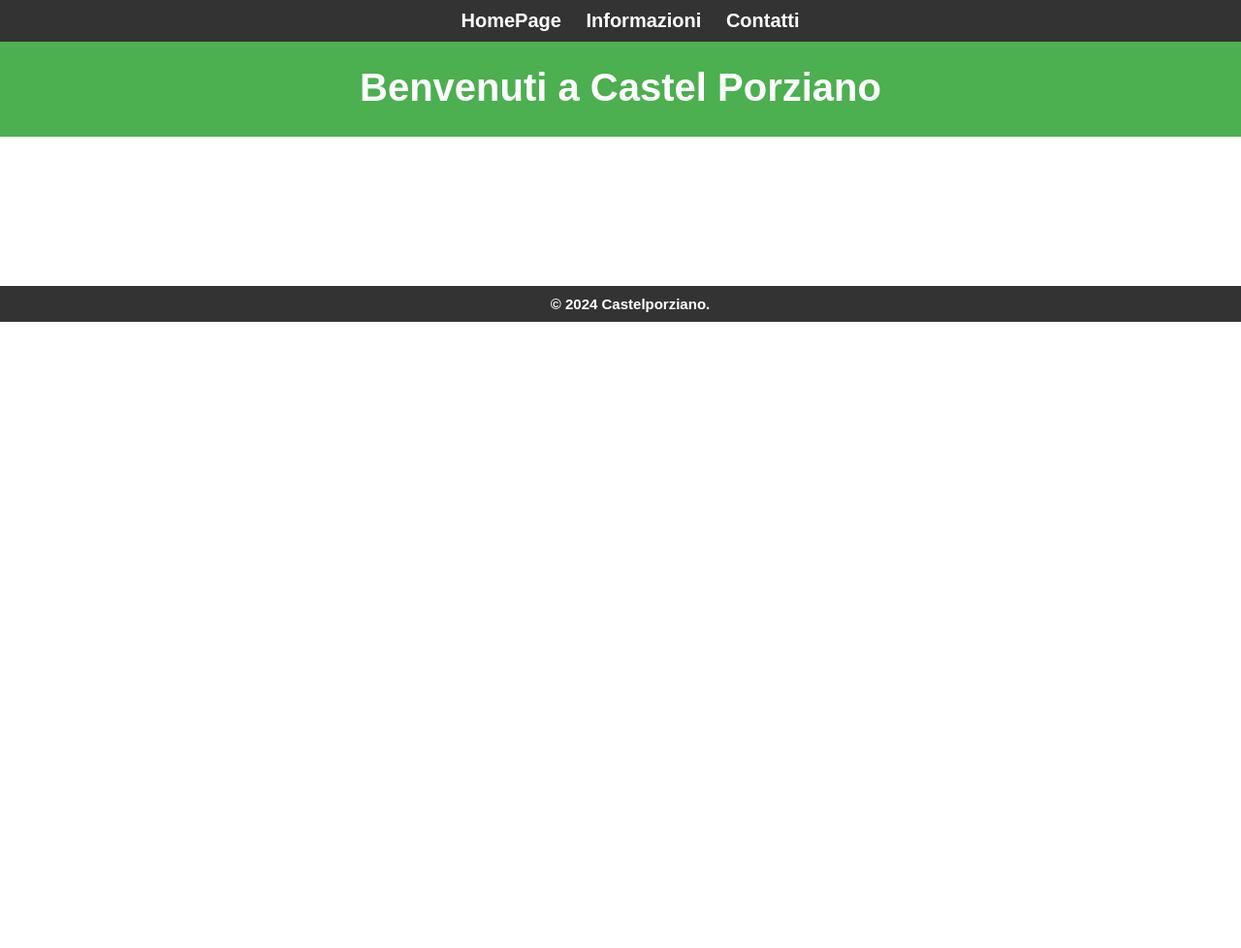
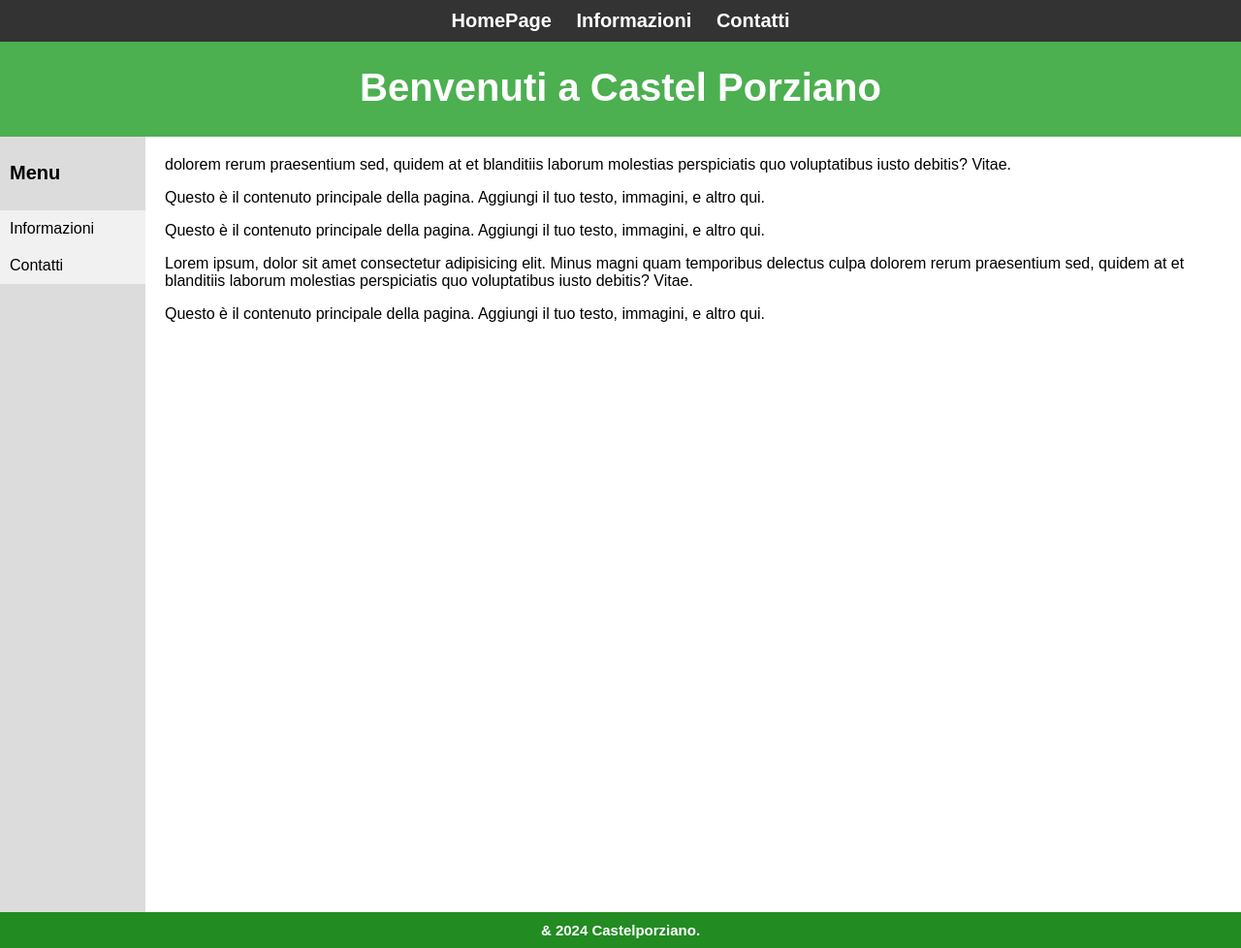
Before and after one commit to xelectro26/Lweb-2024, a PHP site: page /Info.html in a window 1280 px wide. Shown: the whole page at 97% size. Before the commit the page ends 332 px from the top, so only its background shows below. Run offline with PHP 8.4, Linux system fonts and the light colour scheme; some libraries are stand-ins or nearby versions.

Commit message:
Sistemato tutto il sito

```diff
--- a/Info.html
+++ b/Info.html
@@ -1,6 +1,5 @@
 <?xml version = "1.0" encoding="UTF-8"?>
 <!DOCTYPE html PUBLIC "-//W3C//DTD XHTML 1.0 Strict//EN" "http://www.w3.org/TR/xhtml1/DTD/xhtml1-strict.dtd">
-
 <html xmlns="http://www.w3.org/1999/xhtml" xml:lang="en" lang="en">
 
 <head>
@@ -13,25 +12,50 @@
 </head>
 
 <body>
+    <div class="wrapper">
+        <!-- div menu    -->
         <div class="menu">
             <a href="Index.html">HomePage</a>
             <a href="Info.html">Informazioni</a>
             <a href="Contatti.html">Contatti</a>
         </div>
-
+        <!-- div titolo   -->
         <div class="titolo">
             <header>
                 <h1>Benvenuti a Castel Porziano</h1>
             </header>
         </div>
-    <div class ="contenuto">
-        <section><img src="https://via.placeholder.com/300" alt=""></section>
-        <section><img src="https://via.placeholder.com/300" alt=""></section>
-        <section><img src="https://via.placeholder.com/300" alt=""></section>
+
+        <!-- div contenuto    -->
+        <div class="container">
+            <div class="sidebar">
+                <h2>Menu</h2>
+                <ul>
+                    <li><a href="Info.html">Informazioni</a></li>
+                    <li><a href="Contatti.html">Contatti</a></li>
+                </ul>
             </div>
+            <div class="contenuto">
+
+                    dolorem rerum praesentium sed, quidem at et blanditiis laborum molestias perspiciatis quo
+                    voluptatibus
+                    iusto debitis? Vitae.</p>
+                <p>Questo è il contenuto principale della pagina. Aggiungi il tuo testo, immagini, e altro qui.</p>
+                <p>Questo è il contenuto principale della pagina. Aggiungi il tuo testo, immagini, e altro qui.</p>
+                <p>Lorem ipsum, dolor sit amet consectetur adipisicing elit. Minus magni quam temporibus delectus culpa
+                    dolorem rerum praesentium sed, quidem at et blanditiis laborum molestias perspiciatis quo
+                    voluptatibus
+                    iusto debitis? Vitae.</p>
+                <p>Questo è il contenuto principale della pagina. Aggiungi il tuo testo, immagini, e altro qui.</p>
+
+            </div>
+        </div>
+    </div>
+    <!-- div pie' di pagina-->
     <div class="pdp">
-        <p>&copy; 2024 Castelporziano.</p>
+        <p>& 2024 Castelporziano.</p>
     </div>
+
 </body>
 
 </html>
--- a/risorse/CSS/style.css
+++ b/risorse/CSS/style.css
@@ -1,7 +1,23 @@
+html,
+body {
+    margin: 0;
+    font-family: Arial, Helvetica, sans-serif;
+
+}
+
+.wrapper {
+    display: flex;
+    flex-direction: column;
+    min-height: 100vh;
+    height: 100%;
+  }
 .menu {
+    padding-right: 0px;
+    padding-left: 0px;
+    padding-top: 10px;
+    padding-bottom: 10px;
     background: #333;
     color: white;
-    padding: 10px;
     text-align: center;
     font-size: 20px;
     font-weight: bold;
@@ -32,16 +48,70 @@
     padding-right: 0px;
     margin-top: 40px;
 }
+.titolo header {
+    background: #4CAF50;
+    color: white;
+    text-align: center;
+    padding: 1px;
+    font-size: 20px;
+}
+.container{
+    display: flex;
+    width: 100%;
+    margin: 0;
+    padding: 0;
+    overflow: hidden;
+    min-height: 100vh;
+}
+
+.sidebar {
+    float: left;
+    min-width: 150px;
+    width: 150px;
+    margin: 0;
+    background-color: gainsboro;
+    min-height: 100%;
+}
+.sidebar h2 {
+    padding: 10px;
+    font-size: 20px;
+
+}
+.sidebar ul{
+    list-style-type: none;
+    padding: 0;
+    margin-bottom: 0;
+    width: 100%;
+}
+.sidebar ul li {
+    color: black;
+    padding: 10px;
+    text-decoration: none;
+    background-color: #f1f1f1;
+    width: 100%;
+}
+.sidebar ul li a{
+    text-decoration: none;
+    color: black;
+    width: 100%;
+}
+.sidebar ul li:hover{
+    background-color: #3CB371;
+    color: white;
+}
+
 .contenuto {
-    margin-top: 50px;
-    margin-bottom: 50px;
+    padding: 20px;
+    background-color: white;
 }
+
+
+
+
 .pdp {
-    width: 100%;
-    bottom: 0;
-    background: #333;
-    color: white;
+    background-color:forestgreen;
     padding: 10px;
+    text-align: center;
 }
 
 .pdp p {
@@ -52,23 +122,3 @@
     font-size: 15px;
     font-weight: bold;
 }
-body {
-    margin: 0;
-    font-family: Arial, Helvetica, sans-serif;
-}
-
-header {
-    background: #4CAF50;
-    color: white;
-    text-align: center;
-    padding: 1px;
-    font-size: 20px;
-}
-
-html,
-body {
-    margin: 0;
-    padding: 0;
-    width: 100%;
-    overflow-x: hidden;
-}
```
Also changed, not shown: Contatti.html (+31 -7 lines), Index.html (+26 -6 lines). Lines whose indentation alone changed are shown as unchanged.
